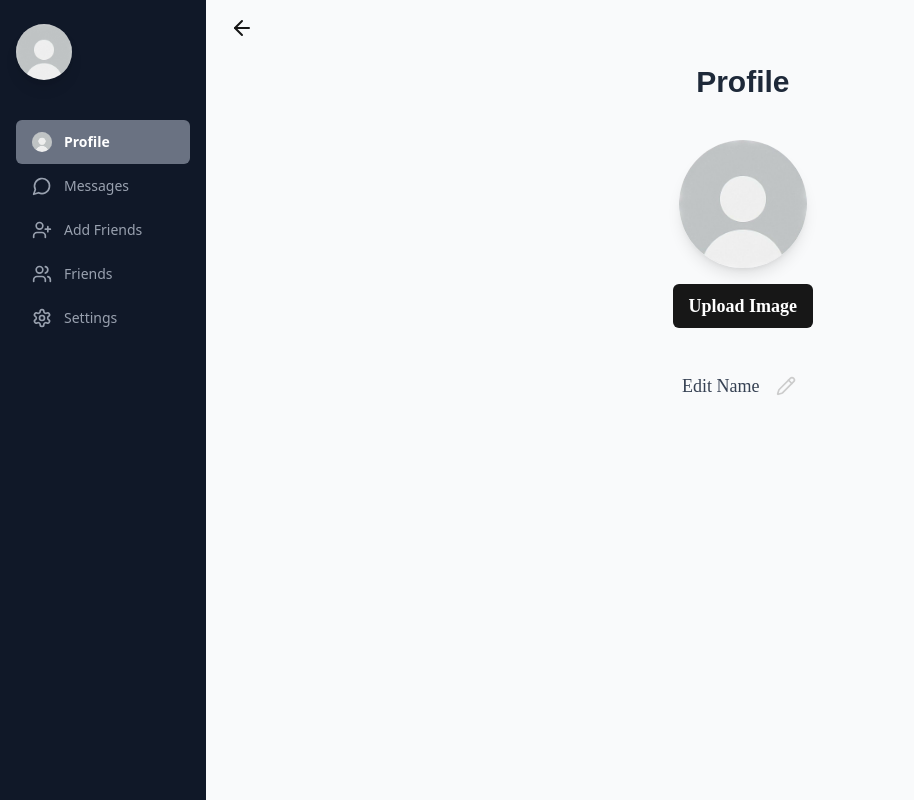
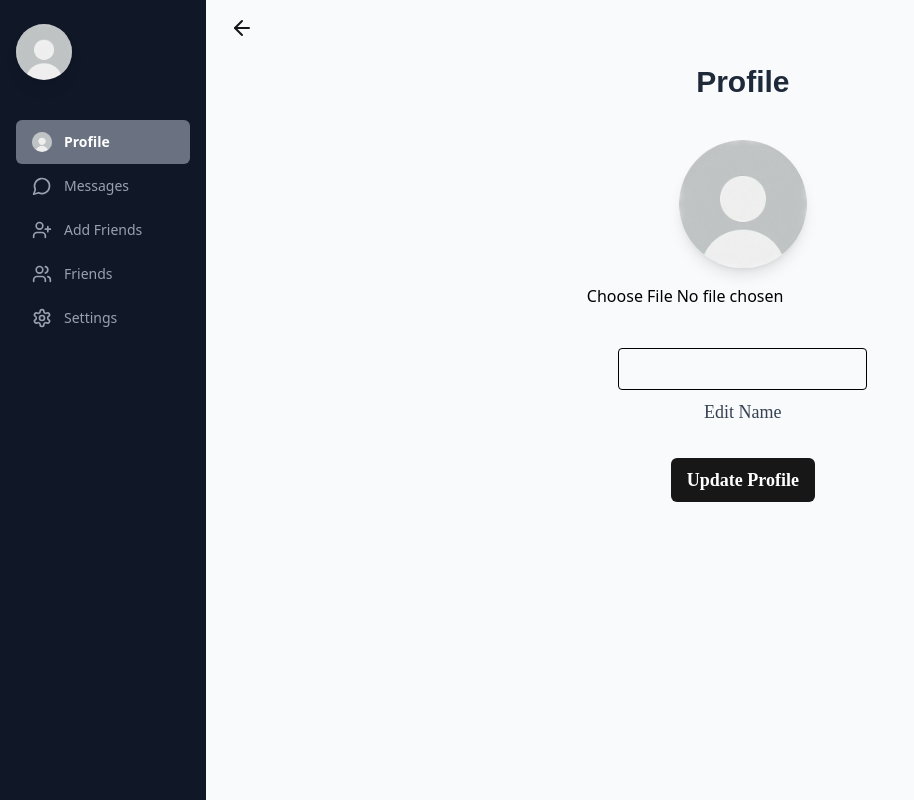
Before and after one commit to Slyyv17/y-chat, a Next.js app: page /profile in a window 1280 px wide. Shown: the whole page, without its empty margins (0-914 px from the left). Built offline with nearby package versions, Linux system fonts and the light colour scheme; a web font is replaced by a local one.

Commit message:
Feat: working on the update profile

```diff
--- /dev/null
+++ b/src/app/pages/api/updateUser.ts
@@ -0,0 +1,36 @@
+// pages/api/updateUser.ts
+
+import { prisma } from "@/lib/db"; // Import your Prisma client
+import type { NextApiRequest, NextApiResponse } from "next";
+
+// API route to handle user update
+export default async function handler(req: NextApiRequest, res: NextApiResponse) {
+  if (req.method === "POST") {
+    try {
+      const { name, image } = req.body; // Get the name and image from the request body
+      const userId = "user-id"; // Replace with the actual user's ID from session or JWT token
+
+      let profileImage = "/assets/imgs/default.jpeg"; // Default image
+      if (image) {
+        // Handle image upload logic (e.g., upload to cloud storage, save URL)
+        profileImage = "/uploads/" + image.name; // Replace with actual upload logic
+      }
+
+      // Update user in the database
+      const updatedUser = await prisma.user.update({
+        where: { id: userId },
+        data: {
+          name: name || undefined,
+          profileImage,
+        },
+      });
+
+      res.status(200).json(updatedUser); // Send back the updated user
+    } catch (error) {
+      console.error("Failed to update user:", error);
+      res.status(500).json({ error: "Failed to update user" });
+    }
+  } else {
+    res.status(405).json({ error: "Method not allowed" });
+  }
+}
--- a/src/components/profileComp.tsx
+++ b/src/components/profileComp.tsx
@@ -1,9 +1,50 @@
-"use client"
+"use client";
 
-import { PencilIcon, ArrowLeft } from "lucide-react";
+import { useState } from "react";
+import { ArrowLeft } from "lucide-react";
 import Link from "next/link";
 
 export default function ProfileComponent() {
+  const [username, setUsername] = useState<string | null>(null);
+  const [image, setImage] = useState<File | null>(null);
+  const [errorMessage, setErrorMessage] = useState<string | null>(null);
+
+  // Handle image selection
+  const handleImageChange = (e: React.ChangeEvent<HTMLInputElement>) => {
+    if (e.target.files) {
+      setImage(e.target.files[0]);
+    }
+  };
+
+  // Handle form submission (name & image update)
+  const handleSubmit = async (e: React.FormEvent) => {
+    e.preventDefault();
+
+    const formData = new FormData();
+    formData.append("name", username || "");
+    if (image) {
+      formData.append("image", image);
+    }
+
+    try {
+      const response = await fetch("/api/updateUser", {
+        method: "POST",
+        body: formData,
+      });
+
+      if (!response.ok) {
+        throw new Error("Failed to update user");
+      }
+
+      const updatedUser = await response.json();
+      setUsername(updatedUser.name);
+      // Do something else after the update (e.g., success notification)
+    } catch (error) {
+      console.error("Error updating user:", error);
+      setErrorMessage("Failed to update profile.");
+    }
+  };
+
   return (
     <main className="w-full h-screen flex items-center justify-start gap-4 bg-gray-50 flex-col px-4">
       <div className="w-full flex items-start justify-start mt-2">
@@ -13,32 +54,49 @@ export default function ProfileComponent() {
           </Link>
         </button>
       </div>
+
       {/* Profile Title Section */}
       <div className="w-full flex items-start justify-center mb-6">
         <h1 className="text-3xl font-semibold text-gray-800 font-body">Profile</h1>
       </div>
 
       {/* Profile Image Upload Section */}
-            <section className="flex flex-col items-center mb-6">
+      <section className="flex flex-col items-center mb-6 justify-center">
         <div className="w-32 h-32 bg-gray-200 rounded-full overflow-hidden shadow-lg mb-4">
           <img
-                        src="/assets/imgs/default.jpeg" // Use a default image or dynamic image
+            src={image ? URL.createObjectURL(image) : "/assets/imgs/default.jpeg"}
             alt="Profile Image"
             className="w-full h-full object-cover"
           />
         </div>
-                <button className="bg-[var(--color-bg)] text-[var(--color-primary)] font-semibold text-lg py-2 px-4 rounded-md font-display">
-                    Upload Image
-                </button>
+        <input type="file" onChange={handleImageChange} />
       </section>
 
       {/* Name Edit Section */}
-            <section className="flex items-center gap-2">
+      <section className="flex flex-col items-center gap-2">
+        <input
+          type="text"
+          value={username || ""}
+          onChange={(e) => setUsername(e.target.value)}
+          className="border p-2 rounded"
+        />
         <span className="text-lg text-gray-700 font-display">Edit Name</span>
-                <button className="p-2 bg-transparent hover:bg-[var(--color-bg)] duration-300 ease-in-out cursor-pointer transition rounded-full">
-                    <PencilIcon size={20} className="text-[var(--color-accent)]" />
+      </section>
+
+      {/* Submit Button */}
+      <button
+        onClick={handleSubmit}
+        className="bg-[var(--color-bg)] text-[var(--color-primary)] font-semibold text-lg py-2 px-4 rounded-md font-display mt-4"
+      >
+        Update Profile
       </button>
-            </section>
+
+      {/* Error Message Section */}
+      {errorMessage && (
+        <div className="mt-4 text-red-500">
+          <p>{errorMessage}</p>
+        </div>
+      )}
     </main>
   );
 }
```
Also changed, not shown: src/app/action/updateUser.ts (added), src/lib/apiKeys.ts (renamed from src/app/api/apiKeys.ts). Lines whose indentation alone changed are shown as unchanged.
